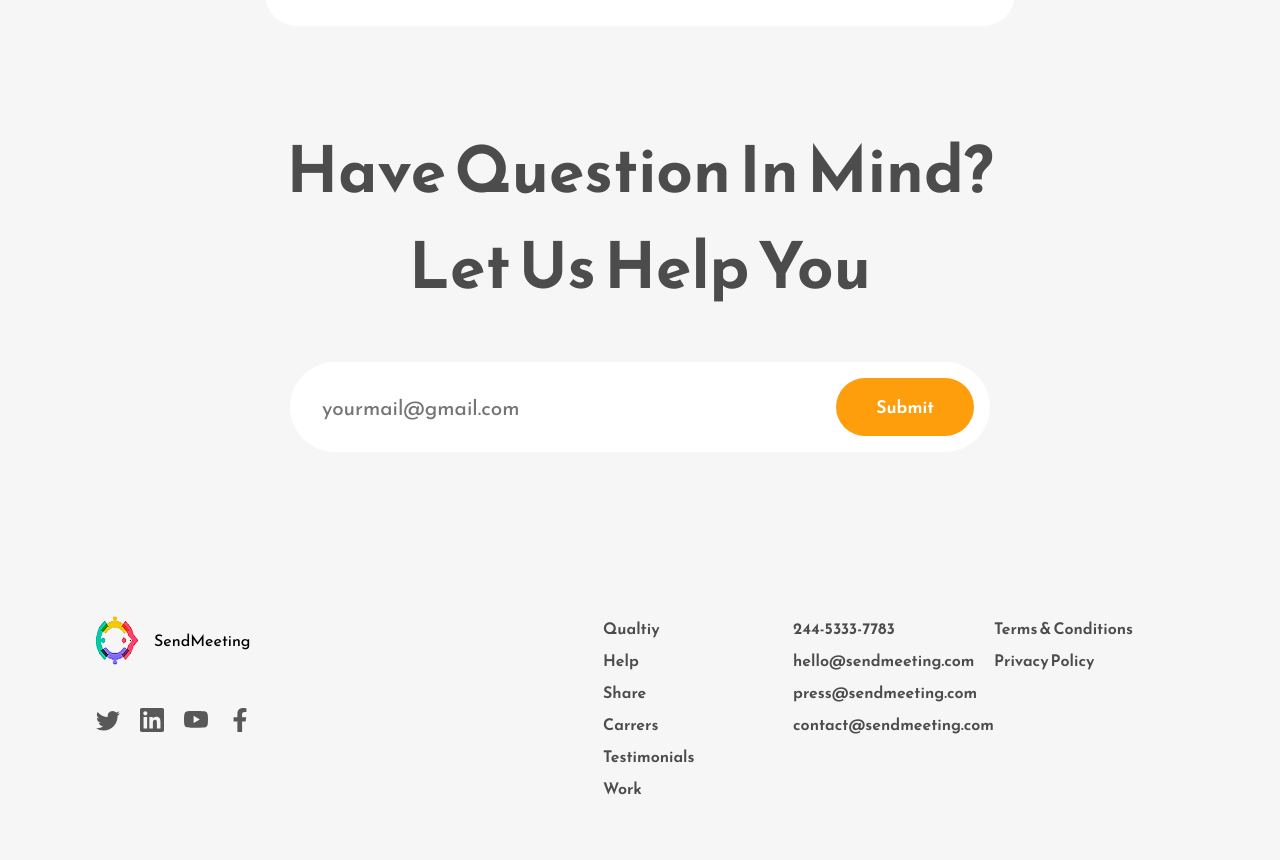
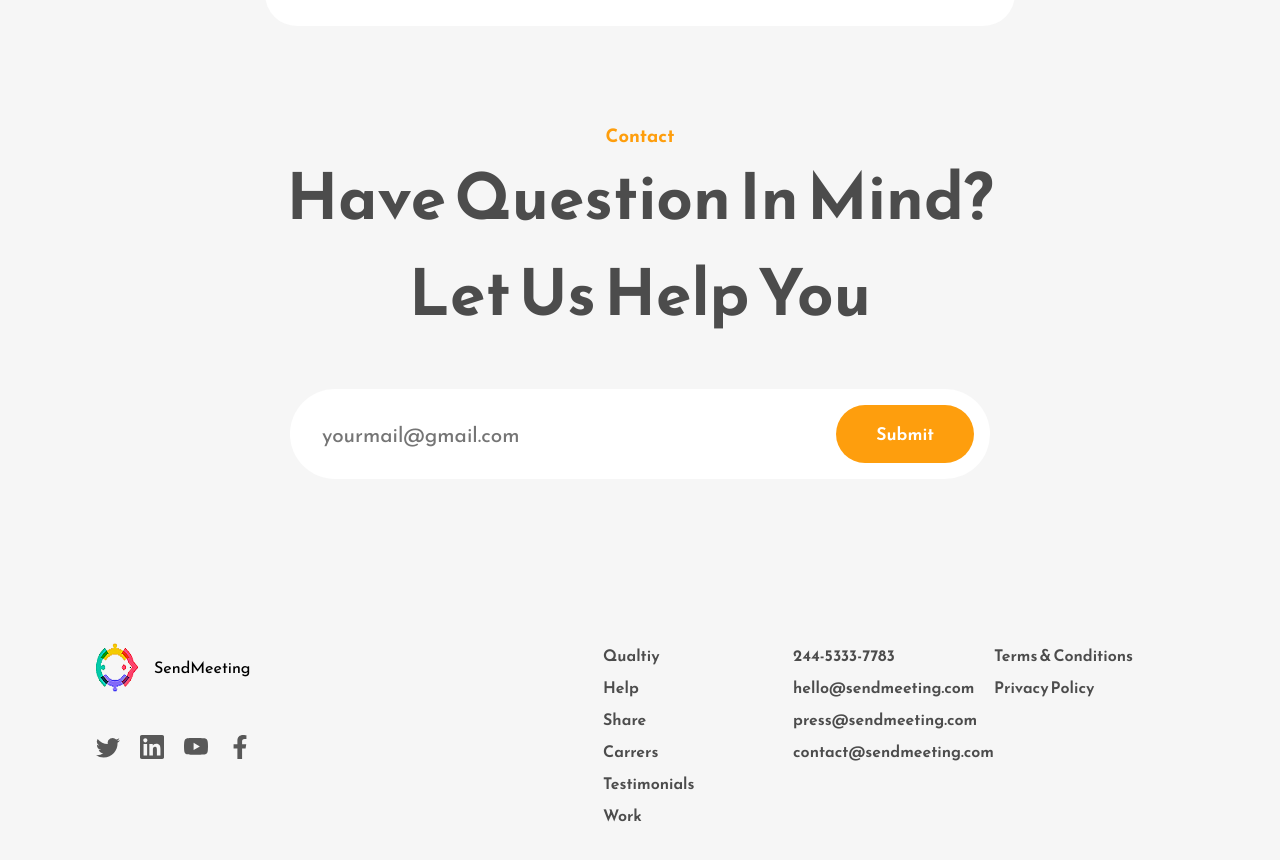
Before and after one commit to Rakib-Enam-Anik/food-zone, a React (Create React App) app: page / in a window 1280 px wide. Shown: the part 4220-5080 px from the top of the page. Built offline with nearby package versions, Linux system fonts and the light colour scheme; a web font is replaced by a local one.

Commit message:
SendMeeting file added

```diff
--- a/package.json
+++ b/package.json
@@ -13,6 +13,8 @@
     "react": "^18.2.0",
     "react-dom": "^18.2.0",
     "react-icons": "^4.10.1",
+    "react-router-dom": "^6.15.0",
+    "react-router-hash-link": "^2.4.3",
     "react-scripts": "5.0.1",
     "web-vitals": "^2.1.4"
   },
--- a/src/App.js
+++ b/src/App.js
@@ -6,9 +6,13 @@ import Testimonial from "./Components/Testimonial";
 import Contact from "./Components/Contact";
 import Footer from "./Components/Footer";
 
+
+
 function App() {
   return (
+
     <div className="App">
+
       <Home />
       <About />
       <Work />
@@ -16,6 +20,7 @@ function App() {
       <Contact />
       <Footer />
     </div>
+
   );
 }
 
--- a/src/Components/About.js
+++ b/src/Components/About.js
@@ -13,7 +13,7 @@ const About = () => {
         <img src={AboutBackgroundImage} alt="" />
       </div>
       <div className="about-section-text-container">
-        <p className="primary-subheading">About</p>
+        <p className="primary-subheading" id="About">About</p>
         <h1 className="primary-heading">
         Send Meeting is designed to be easy to use
          </h1>
--- a/src/Components/Contact.js
+++ b/src/Components/Contact.js
@@ -3,6 +3,7 @@ import React from "react";
 const Contact = () => {
   return (
     <div className="contact-page-wrapper">
+      <p className="primary-subheading" id="Contact">Contact</p>
       <h1 className="primary-heading">Have Question In Mind?</h1>
       <h1 className="primary-heading">Let Us Help You</h1>
       <div className="contact-form-container">
--- a/src/Components/Home.js
+++ b/src/Components/Home.js
@@ -13,7 +13,7 @@ const Home = () => {
           <img src={BannerBackground} alt="" />
 
         </div>
-        <div className="home-text-section">
+        <div className="home-text-section" >
           <h1 className="primary-heading">
           Send Meeting is powerful scheduling engine
           </h1>
--- a/src/Components/Navbar.js
+++ b/src/Components/Navbar.js
@@ -15,6 +15,9 @@ import InfoIcon from "@mui/icons-material/Info";
 import CommentRoundedIcon from "@mui/icons-material/CommentRounded";
 import PhoneRoundedIcon from "@mui/icons-material/PhoneRounded";
 import ShoppingCartRoundedIcon from "@mui/icons-material/ShoppingCartRounded";
+import { HashLink as Link } from "react-router-hash-link";
+import { BrowserRouter } from "react-router-dom";
+
 
 const Navbar = () => {
   const [openMenu, setOpenMenu] = useState(false);
@@ -44,6 +47,7 @@ const Navbar = () => {
 
   ];
   return (
+    <BrowserRouter>
     <nav>
       <div className="start">
         <img src={Logo} alt="" />
@@ -51,14 +55,16 @@ const Navbar = () => {
       </div>
       <div className="end">
         <div className="navbar-links-container">
-          <a href="">Home</a>
-          <a href="">About</a>
-          <a href="">Testimonials</a>
-          <a href="">Contact</a>
+        <a href="">Home</a>
+        <Link to='#About' smooth> About </Link>
+        <Link to='#Testimonial' smooth> Testimonials </Link>
+        <Link to='#Contact' smooth> Contact</Link>
 
 
         </div>
+
       </div>
+
       <div className="navbar-menu-container">
         <HiOutlineBars3 onClick={() => setOpenMenu(true)} />
       </div>
@@ -83,6 +89,7 @@ const Navbar = () => {
         </Box>
       </Drawer>
     </nav>
+    </BrowserRouter>
   );
 };
 
--- a/src/Components/Testimonial.js
+++ b/src/Components/Testimonial.js
@@ -6,7 +6,7 @@ const Testimonial = () => {
   return (
     <div className="work-section-wrapper">
       <div className="work-section-top">
-        <p className="primary-subheading">Testimonial</p>
+        <p className="primary-subheading" id="Testimonial">Testimonial</p>
         <h1 className="primary-heading">What They Are Saying</h1>
         <p className="primary-text">
         Users of SendMeeting enjoy a streamlined and efficient meeting experience. They benefit from simplified invitations,
```
Also changed, not shown: 1 other file (tests, documents, lock files or other folders).
